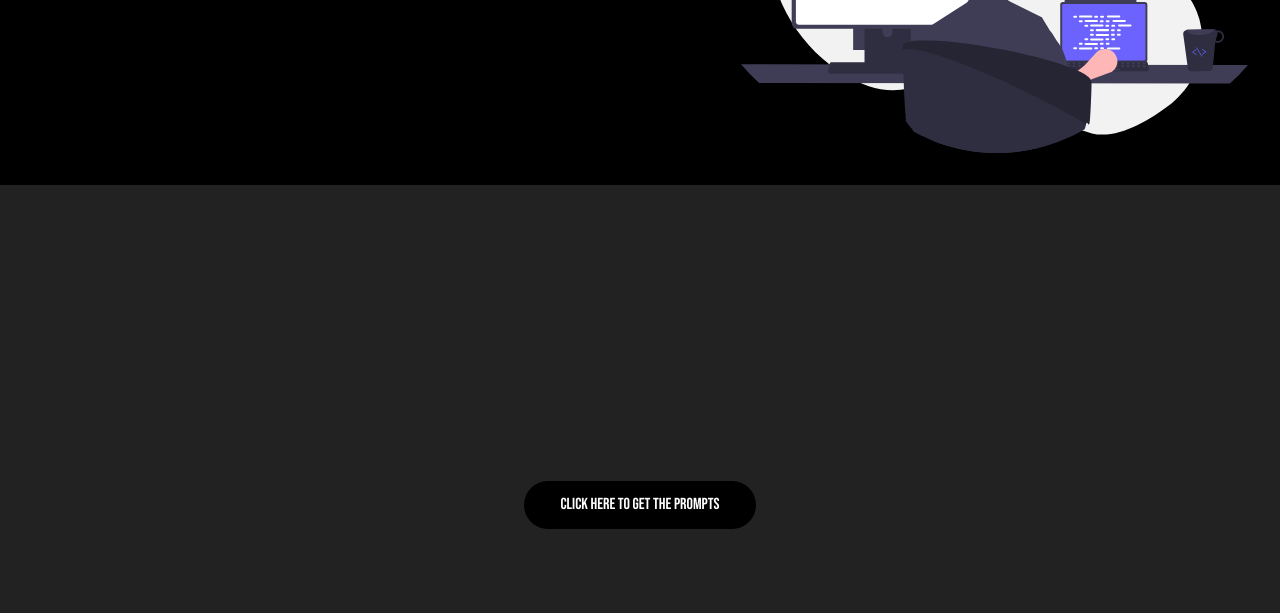
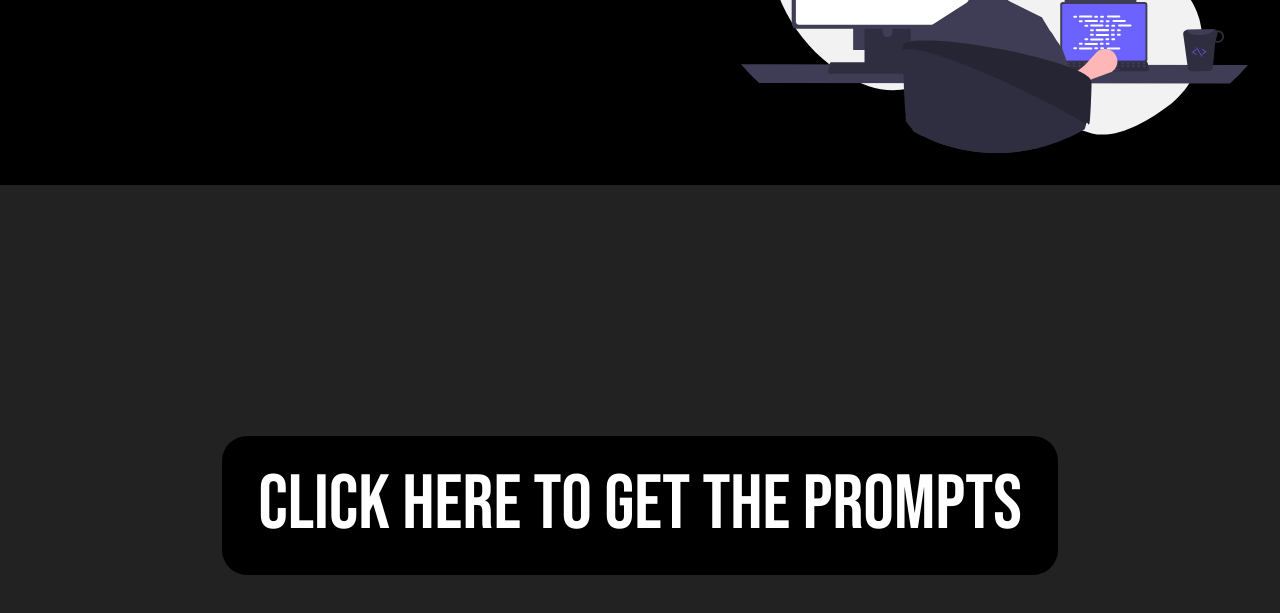
Before and after one commit to bLanK-sudo/devathon, a plain HTML site: page index.html in a window 1280 px wide. Shown: the part 407-1020 px from the top of the page. Drawn offline with nearby package versions, Linux system fonts and the light colour scheme.

Commit message:
Prompt font size fixed

```diff
--- a/index.html
+++ b/index.html
@@ -29,7 +29,7 @@
             </div>
         </nav>
         <section class="about text-center flex justify-center items-center font-bebas p-8">
-            <a class='btn' href='https://docs.google.com/document/d/1IY3YOpiSFNvEOEh8p3ROJAGhEwS3H8WAtoOS2ZbdK5Y/edit?usp=sharing' target='_blank'>Click here to get the prompts</a>
+            <a class='btn md:text-[6vw]' href='https://docs.google.com/document/d/1IY3YOpiSFNvEOEh8p3ROJAGhEwS3H8WAtoOS2ZbdK5Y/edit?usp=sharing' target='_blank'>Click here to get the prompts</a>
             <!-- <div id="timer">
                 <div id="days"></div>
                 <div id="hours"></div>
```
